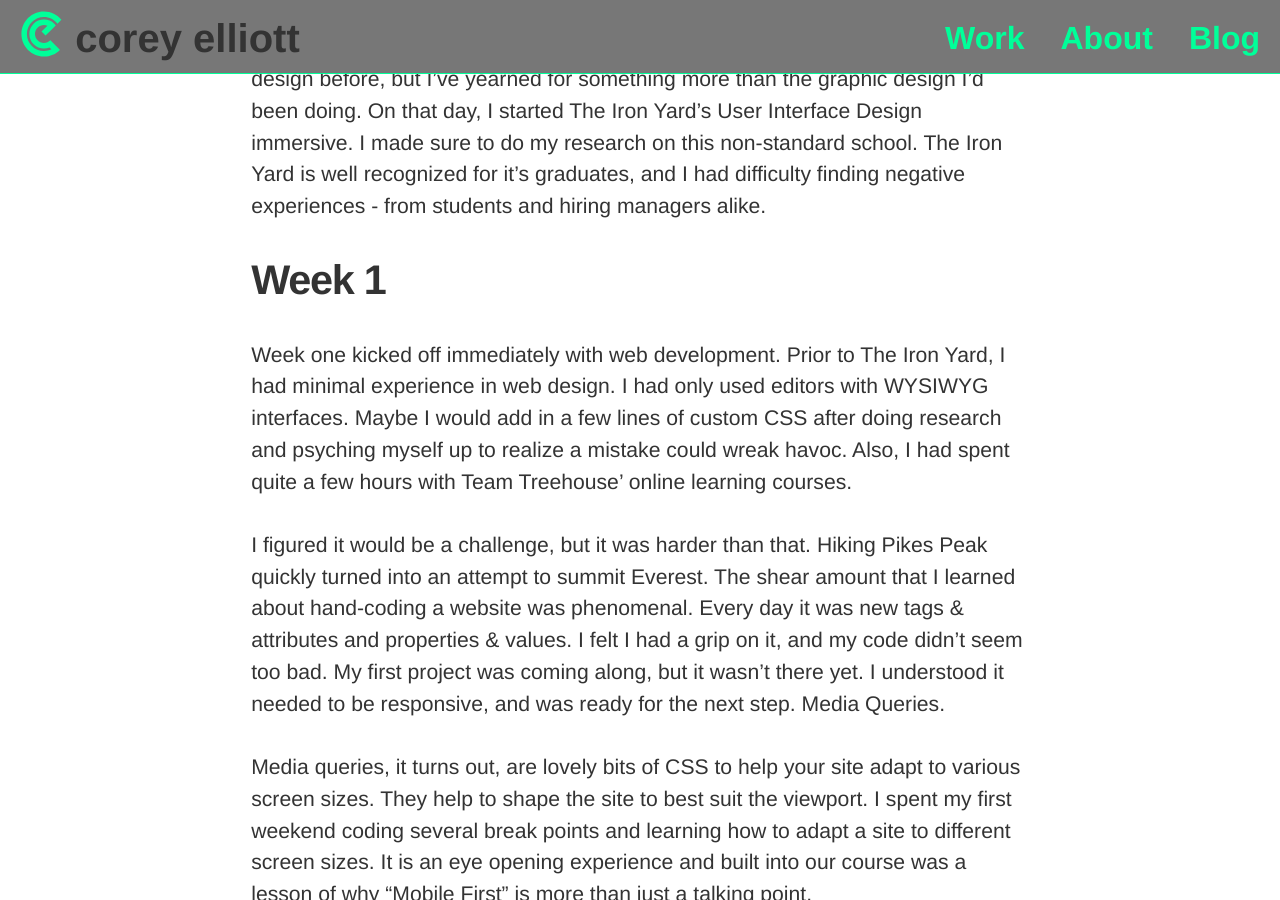
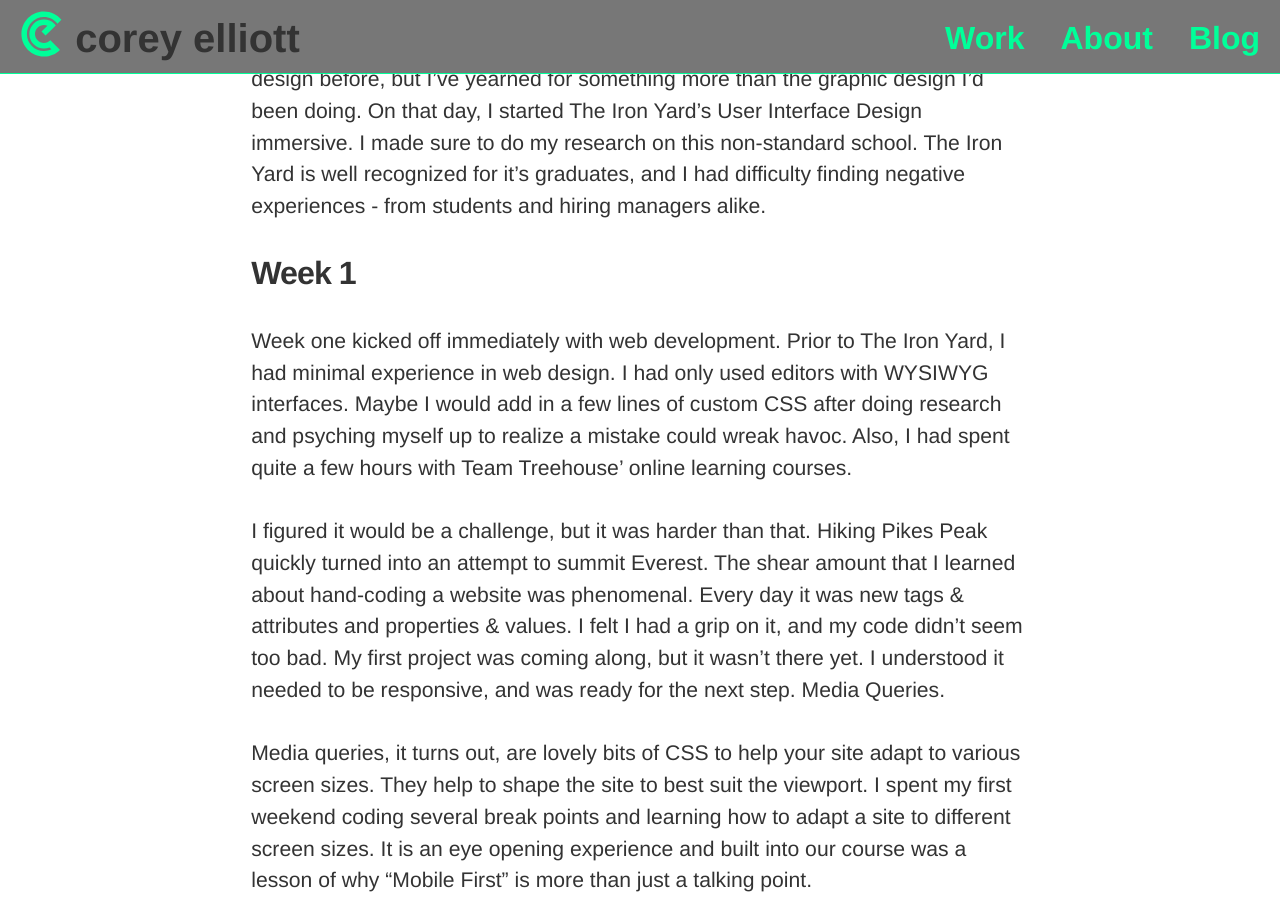
Before and after one commit to ellcorey/corey_elliott_design, a Jekyll site: the page built from _posts/2015-09-04-tiy_week01.md, in a window 1280 px wide and 900 px high, scrolled down 447 px. Built offline with Jekyll 4.4.1, drawn with Linux system fonts in a browser that asks for light colours; nearby versions of some CDN libraries.

```diff
--- a/_posts/2015-09-04-tiy_week01.md
+++ b/_posts/2015-09-04-tiy_week01.md
@@ -10,7 +10,7 @@ I am not a writer. Sometimes I like to think I am, but that's hardly the case. T
 
 August.24 2015 was a big step on my path in the design field. I've worked in design before,  but I've yearned for something more than the graphic design I'd been doing. On that day, I started The Iron Yard's User Interface Design immersive. I made sure to do my research on this non-standard school. The Iron Yard is well recognized for it's graduates, and I had difficulty finding negative experiences - from students and hiring managers alike.
 
-##week 1
+###week 1
 
 Week one kicked off immediately with web development. Prior to The Iron Yard, I had minimal experience in web design. I had only used editors with WYSIWYG interfaces. Maybe I would add in a few lines of custom CSS after doing research and psyching myself up to realize a mistake could wreak havoc. Also, I had spent quite a few hours with Team Treehouse' online learning courses.
 
@@ -20,7 +20,7 @@ Media queries, it turns out, are lovely bits of CSS to help your site adapt to v
 
 Towards the end of the first week, I went to a  meetup where I was introduced to SASS, or more specifically SCSS. Our instructor, Abby, gave a rundown of setting up SASS and was followed by Una Kravets showing the capability of SASS. I left with a firm understanding that this tool would revolutionize the way I'll code CSS in the future.
 
-##looking forward
+###looking forward
 
 We're in the middle of week 2, and I'm working through SASS and grid systems. It's a lot to onload so once my brain has cooled down I'll get post two up.
 
```
Also changed, not shown: 2 other files.
